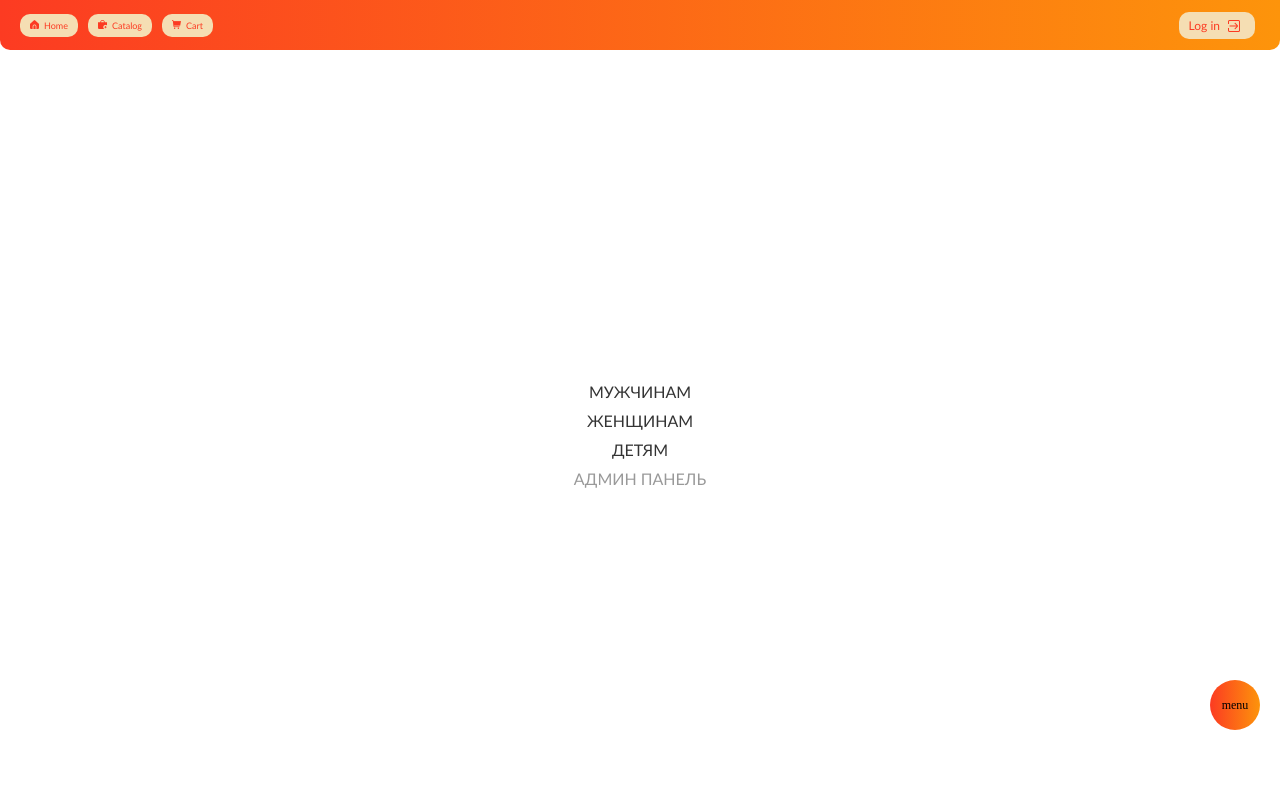
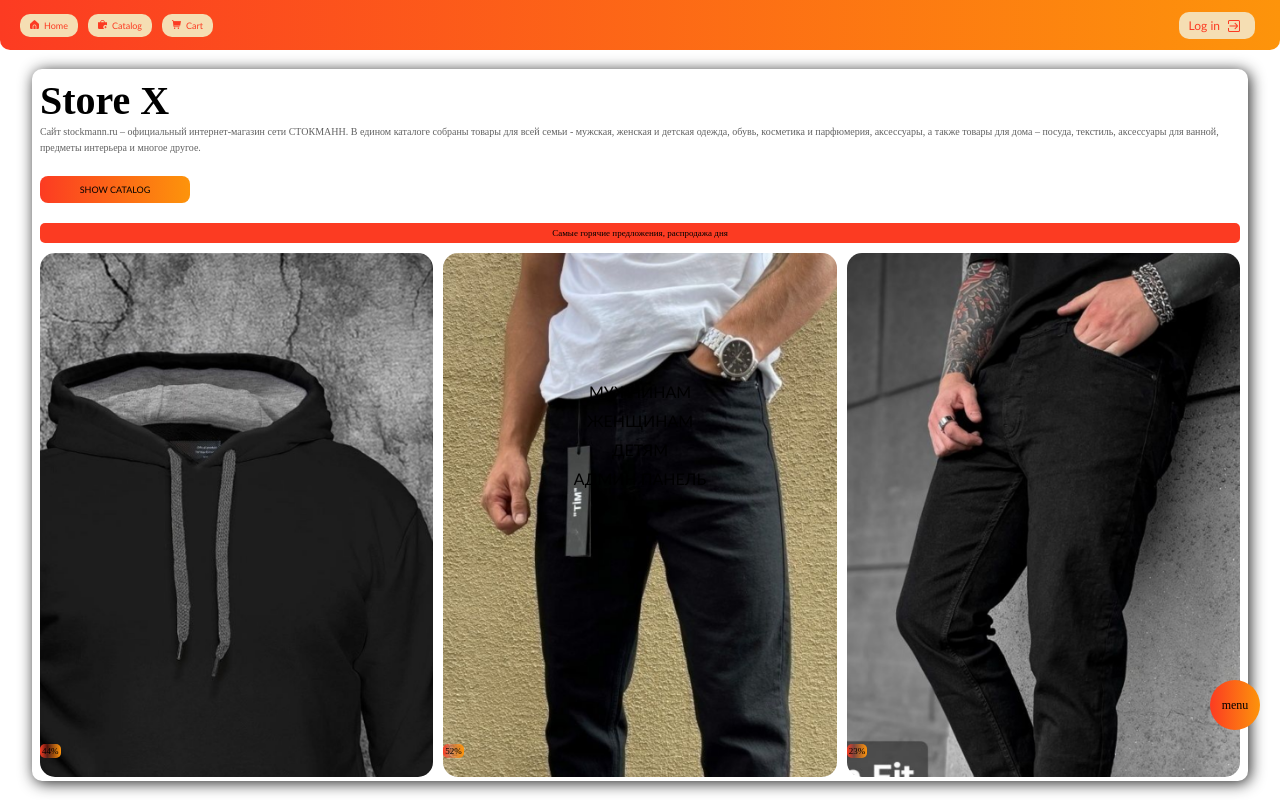
Before and after one commit to SystemsFailure/telegram-store-rep, a Vue app: page / in a window 1280 px wide. Both pictures are taken after a click on the element "menu". Built offline with nearby package versions, Linux system fonts and the light colour scheme.

Commit message:
00.13update2023

```diff
--- a/src/components/CatalogComp.vue
+++ b/src/components/CatalogComp.vue
@@ -29,7 +29,7 @@
                                 {{ it.sale + ' Руб' }}
                             </span>
                         </div>
-                        <span style="font-size: 12px;">{{ it.brand }}</span>
+                        <span style="font-size: 12px; color: var(--tg-theme-text-color);">{{ it.brand }}</span>
                         <div class="wrapper">
                             <span class="title-box">
                                 {{ it.title }}
@@ -230,6 +230,7 @@
     display: flex;
     align-items: center;
     padding: 5px;
+    color: var(--tg-theme-text-color);
 }
 
 .sale-box {
@@ -300,6 +301,7 @@
     white-space: nowrap;
     max-width: 272px;
     background: var(--tg-theme-bg-color);
+    color: var(--tg-theme-text-color);
 }
 i {
     margin-top: 4px;
--- a/src/components/MenuCategoriesComp.vue
+++ b/src/components/MenuCategoriesComp.vue
@@ -5,7 +5,7 @@
             <div class="list-menu">
                 <div class="ratfat" id="fatrat"></div>
                 <div class="item" v-for="it in listCategory" :key="it.id">
-                    <span :style="it.id===listCategory[listCategory.length - 1].id?{'color':'#999'}:{'color':'#333'}" @click="openCategory(it.id, it)">{{ it.title }}</span>
+                    <span :style="it.id===listCategory[listCategory.length - 1].id?{'color':'var(--tg-theme-text-color)'}:{'color':'var(--tg-theme-text-color)'}" @click="openCategory(it.id, it)">{{ it.title }}</span>
                 </div>
             </div>
         </div>
@@ -56,7 +56,7 @@
 }
 
 .main-class-menu {
-    background-color: white;
+    background-color: var(--tg-theme-bg-color);
     z-index: 10;
     position: absolute;
     width: 100%;
@@ -86,7 +86,7 @@
     text-transform: uppercase;
     font-family: 'Gill Sans', 'Gill Sans MT', Calibri, 'Trebuchet MS', sans-serif;
     font-weight: 400;
-    color: #333;
+    color: var(--tg-theme-text-color);
 }
 
 </style>
```
